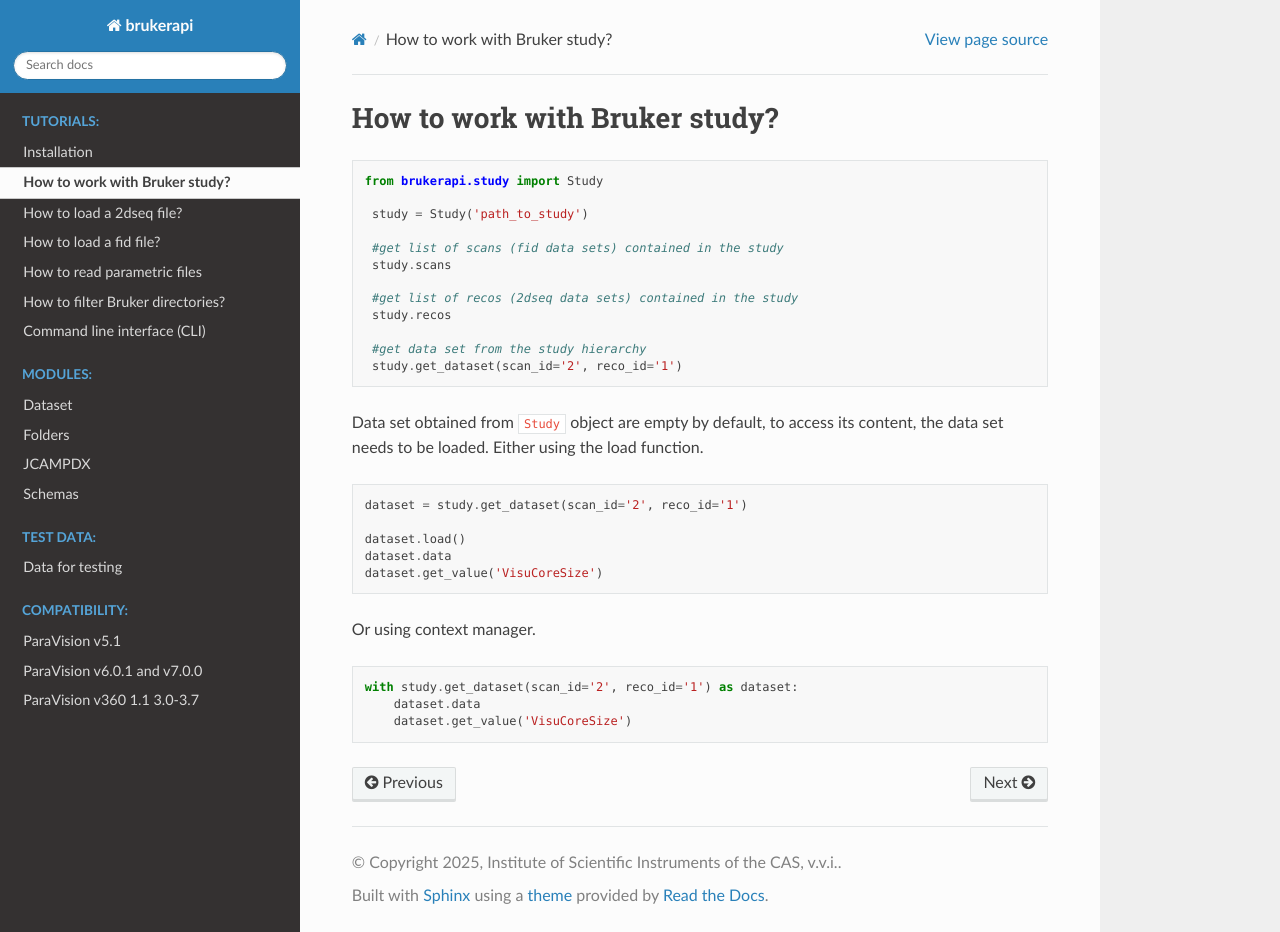
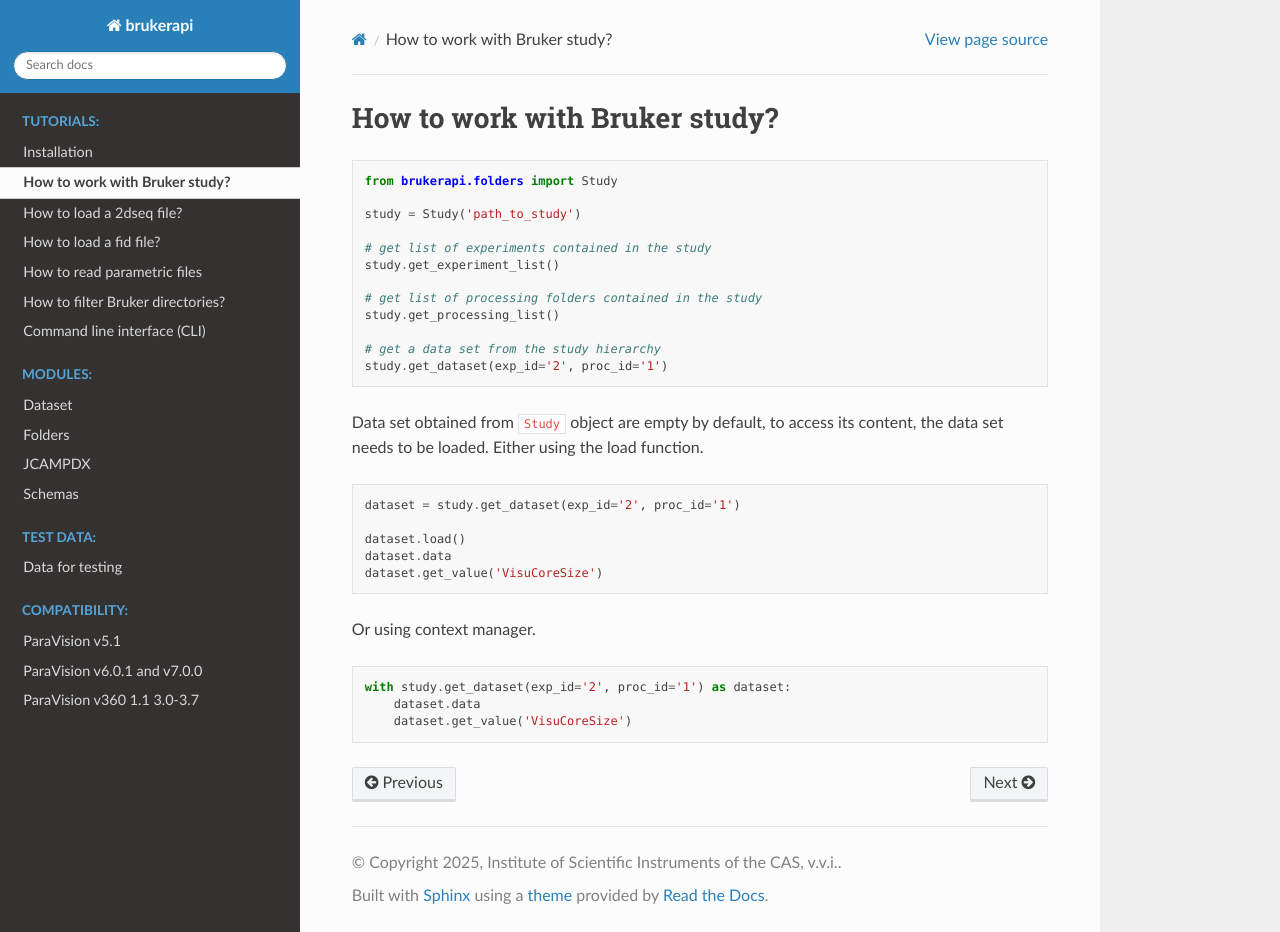
Before and after one commit to isi-nmr/brukerapi-python, a Sphinx documentation site: the page built from docs/source/tutorials/how-to-study.rst, in a window 1280 px wide and 932 px high. Built offline with Sphinx 7.4.7 and the Read the Docs theme 3.1.0, drawn with Linux system fonts in a browser that asks for light colours.

Commit message:
study manipulation fixes

```diff
--- a/docs/source/tutorials/how-to-study.rst
+++ b/docs/source/tutorials/how-to-study.rst
@@ -3,24 +3,24 @@ How to work with Bruker study?
 
 .. code-block:: python
 
-   from brukerapi.study import Study
+   from brukerapi.folders import Study
 
-    study = Study('path_to_study')
+   study = Study('path_to_study')
 
-    #get list of scans (fid data sets) contained in the study
-    study.scans
+   # get list of experiments contained in the study
+   study.get_experiment_list()
 
-    #get list of recos (2dseq data sets) contained in the study
-    study.recos
+   # get list of processing folders contained in the study
+   study.get_processing_list()
 
-    #get data set from the study hierarchy
-    study.get_dataset(scan_id='2', reco_id='1')
+   # get a data set from the study hierarchy
+   study.get_dataset(exp_id='2', proc_id='1')
 
 Data set obtained from ``Study`` object are empty by default, to access its content, the data set needs to be loaded. Either using the load function.
 
 .. code-block:: python
 
-    dataset = study.get_dataset(scan_id='2', reco_id='1')
+    dataset = study.get_dataset(exp_id='2', proc_id='1')
 
     dataset.load()
     dataset.data
@@ -30,6 +30,6 @@ Or using context manager.
 
 .. code-block:: python
 
-    with study.get_dataset(scan_id='2', reco_id='1') as dataset:
+    with study.get_dataset(exp_id='2', proc_id='1') as dataset:
         dataset.data
         dataset.get_value('VisuCoreSize')
```
Also changed, not shown: 2 other files.
